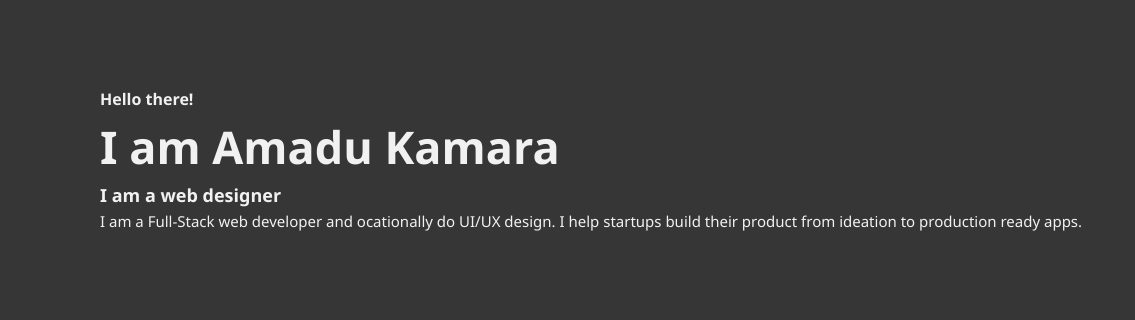
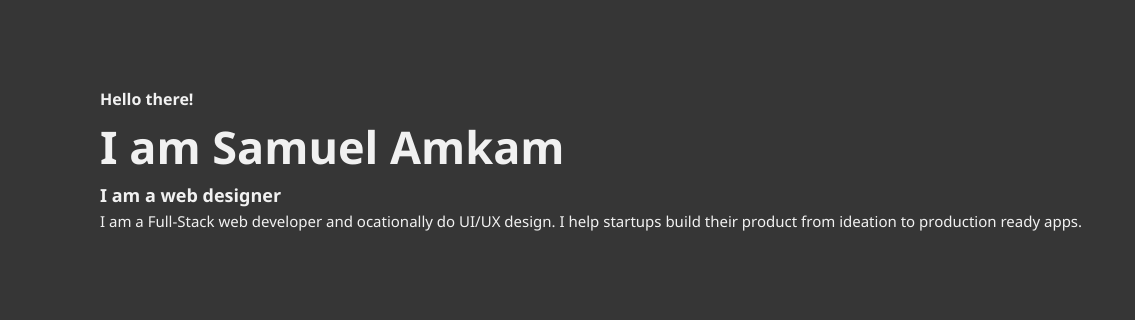
Before and after one commit to AmaduKamara/student-portfolio, a plain HTML site: page index.html in a window 1280 px wide. Shown: the part 112-432 px from the top of the page, 0-1135 px from the left. Drawn offline with Linux system fonts and the light colour scheme.

Commit message:
Update developer name

```diff
--- a/index.html
+++ b/index.html
@@ -31,7 +31,7 @@
     <section id="hero" class="hero">
       <div class="hero-left-content">
         <h1>Hello there!</h1>
-        <h2>I am Amadu Kamara</h2>
+        <h2>I am Samuel Amkam</h2>
         <h3>I am a web designer</h3>
         <p>
           I am a Full-Stack web developer and ocationally do UI/UX design. I
```
